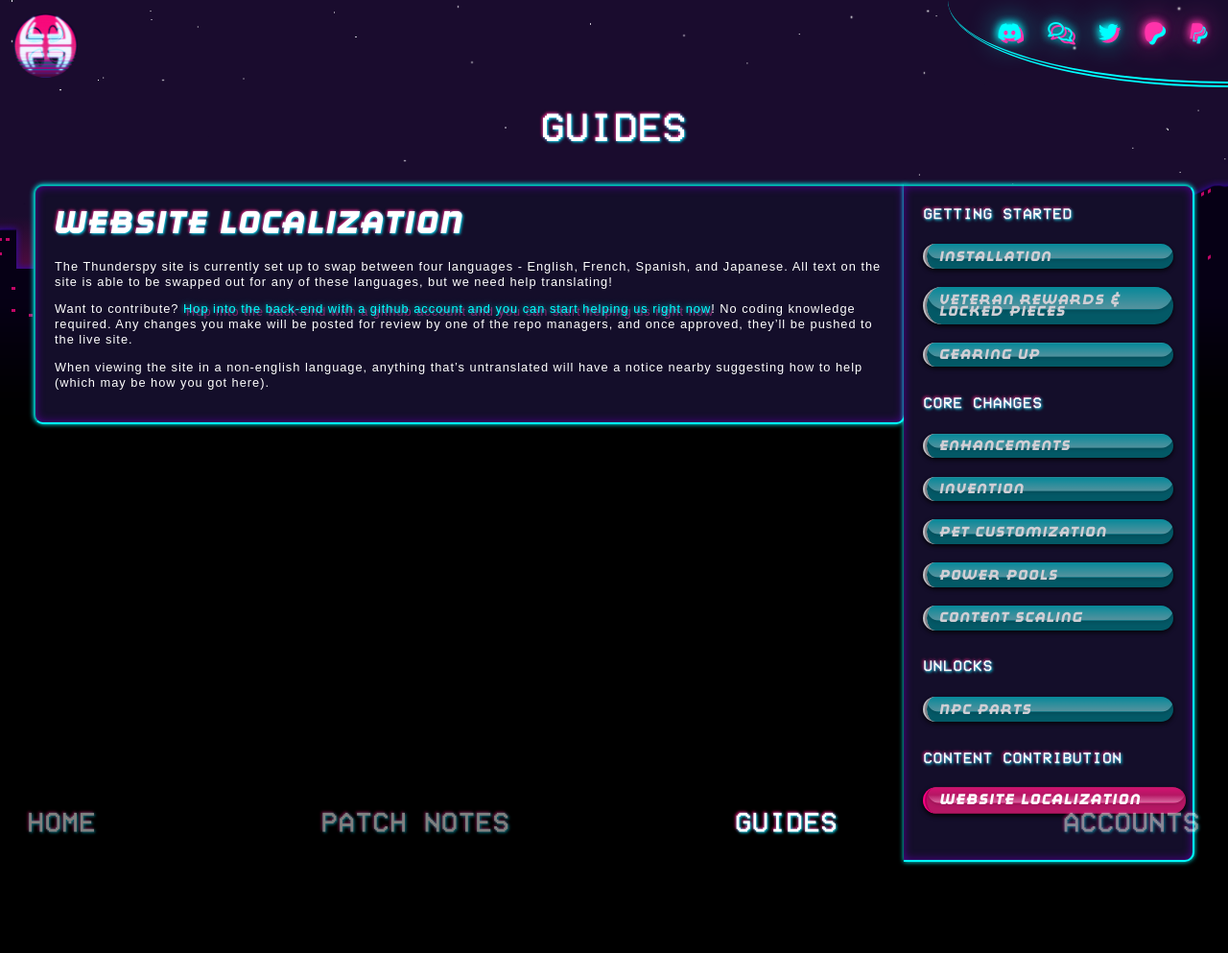
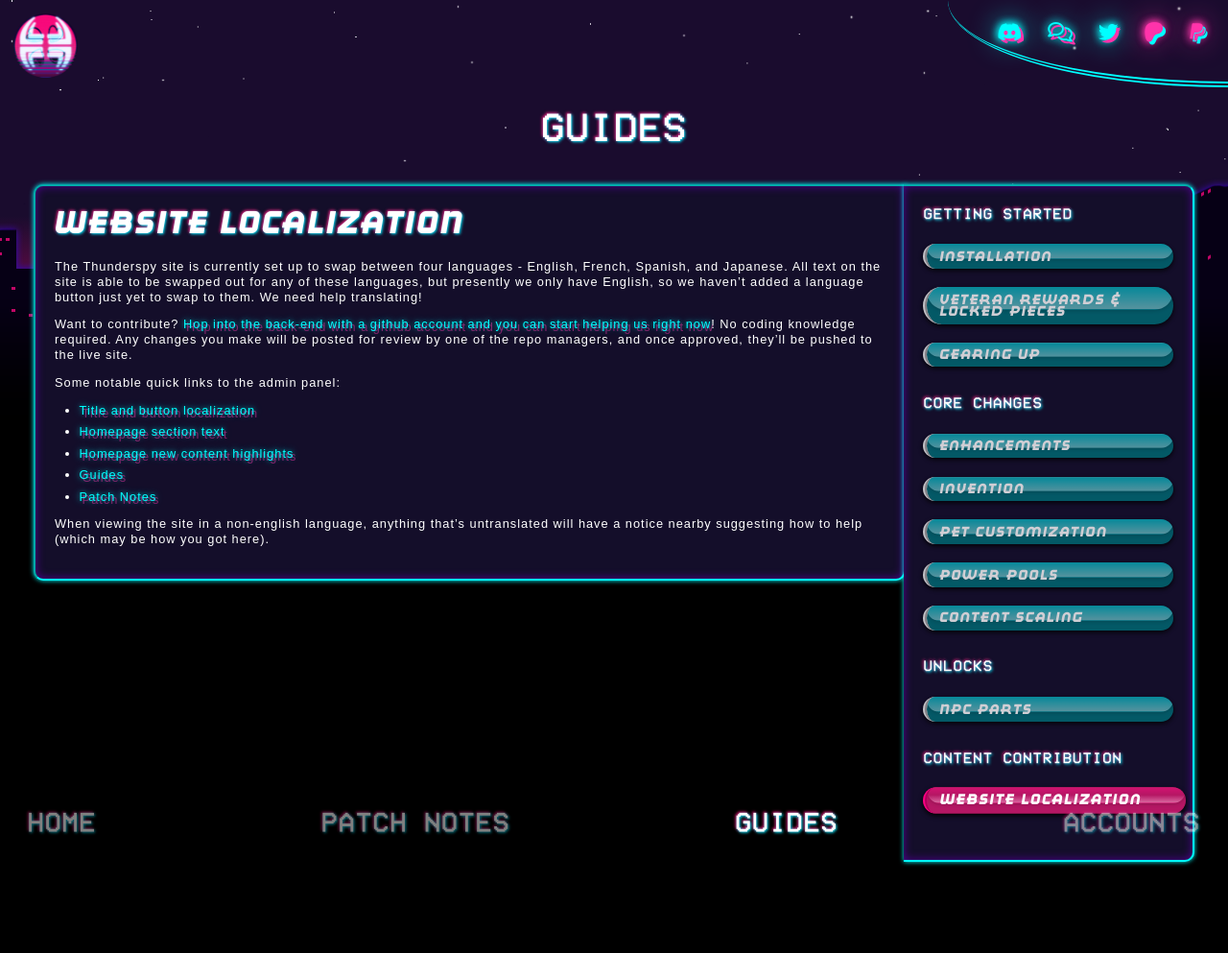
Before and after one commit to crekulon/tspy, a Jekyll site: the page built from _guides/website-localization.md, in a window 1280 px wide. Shown: the whole page at 96% size. Built offline with Jekyll 4.4.1, drawn with Linux system fonts in a browser that asks for light colours; nearby versions of some CDN libraries.

Commit message:
Update Guides “website-localization”

```diff
--- a/_guides/website-localization.md
+++ b/_guides/website-localization.md
@@ -3,8 +3,16 @@ category: Content Contribution
 order: 1
 title: Website Localization
 ---
-The Thunderspy site is currently set up to swap between four languages - English, French, Spanish, and Japanese. All text on the site is able to be swapped out for any of these languages, but we need help translating!
+The Thunderspy site is currently set up to swap between four languages - English, French, Spanish, and Japanese. All text on the site is able to be swapped out for any of these languages, but presently we only have English, so we haven't added a language button just yet to swap to them. We need help translating!
 
 Want to contribute? [Hop into the back-end with a github account and you can start helping us right now](/admin)! No coding knowledge required. Any changes you make will be posted for review by one of the repo managers, and once approved, they'll be pushed to the live site.
 
+Some notable quick links to the admin panel:
+
+* [Title and button localization](/admin/#/collections/homepage/entries/localization)
+* [Homepage section text](/admin/#/collections/homepage)
+* [Homepage new content highlights](/admin/#/collections/highlights)
+* [Guides](/admin/#/collections/guides)
+* [Patch Notes](/admin/#/collections/patchnotes)
+
 When viewing the site in a non-english language, anything that's untranslated will have a notice nearby suggesting how to help (which may be how you got here).
```
